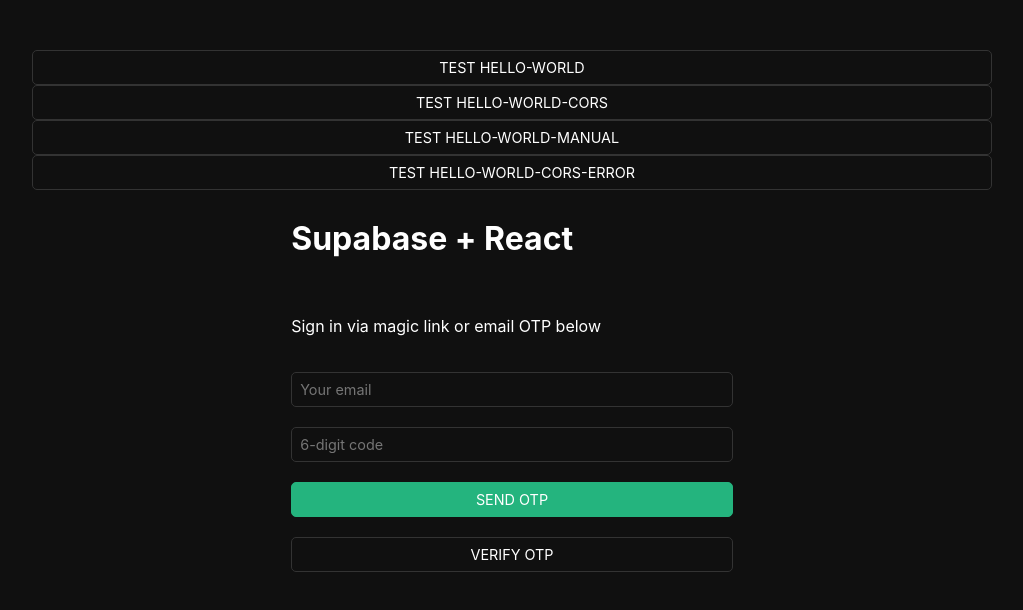
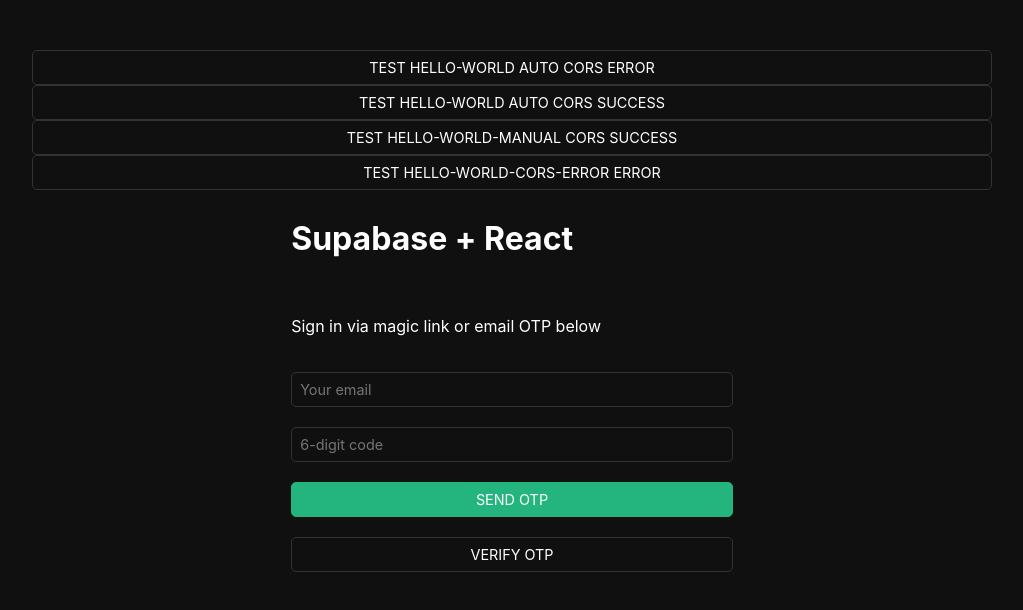
Before and after one commit to chrismutua/supabase-cmutua-demo-user-management-react, a React (Vite) app in the folder supabase-react/: page / in a window 1280 px wide. Shown: the top 610 px of the page, without its empty margins (128-1151 px from the left). Built offline with nearby package versions, Linux system fonts and the light colour scheme; no server answers.

Commit message:
chore(edge-function): Rename edge functions buttons

```diff
--- a/supabase-react/src/App.jsx
+++ b/supabase-react/src/App.jsx
@@ -42,30 +42,30 @@ function App() {
       <button
         type="button"
         className="button block"
-        onClick={() => testEdgeFunction('hello-world')}
+        onClick={() => testEdgeFunction('hello-world-auto-cors-error')}
       >
-        Test hello-world
+        Test hello-world Auto cors error
       </button>
       <button
         type="button"
         className="button block"
-        onClick={() => testEdgeFunction('hello-world-cors')}
+        onClick={() => testEdgeFunction('hello-world-auto-cors-success')}
       >
-        Test hello-world-cors
+        Test hello-world Auto cors success
       </button>
       <button
         type="button"
         className="button block"
-        onClick={() => testEdgeFunction('hello-world-manual')}
+        onClick={() => testEdgeFunction('hello-world-manual-cors-success')}
       >
-        Test hello-world-manual
+        Test hello-world-manual cors success
       </button>
       <button
         type="button"
         className="button block"
-        onClick={() => testEdgeFunction('hello-world-cors-error')}
+        onClick={() => testEdgeFunction('hello-world-manual-cors-error')}
       >
-        Test hello-world-cors-error
+        Test hello-world-cors-error error
       </button>
       {fnResult && <pre>{fnResult}</pre>}
       {!claims ? (
```
